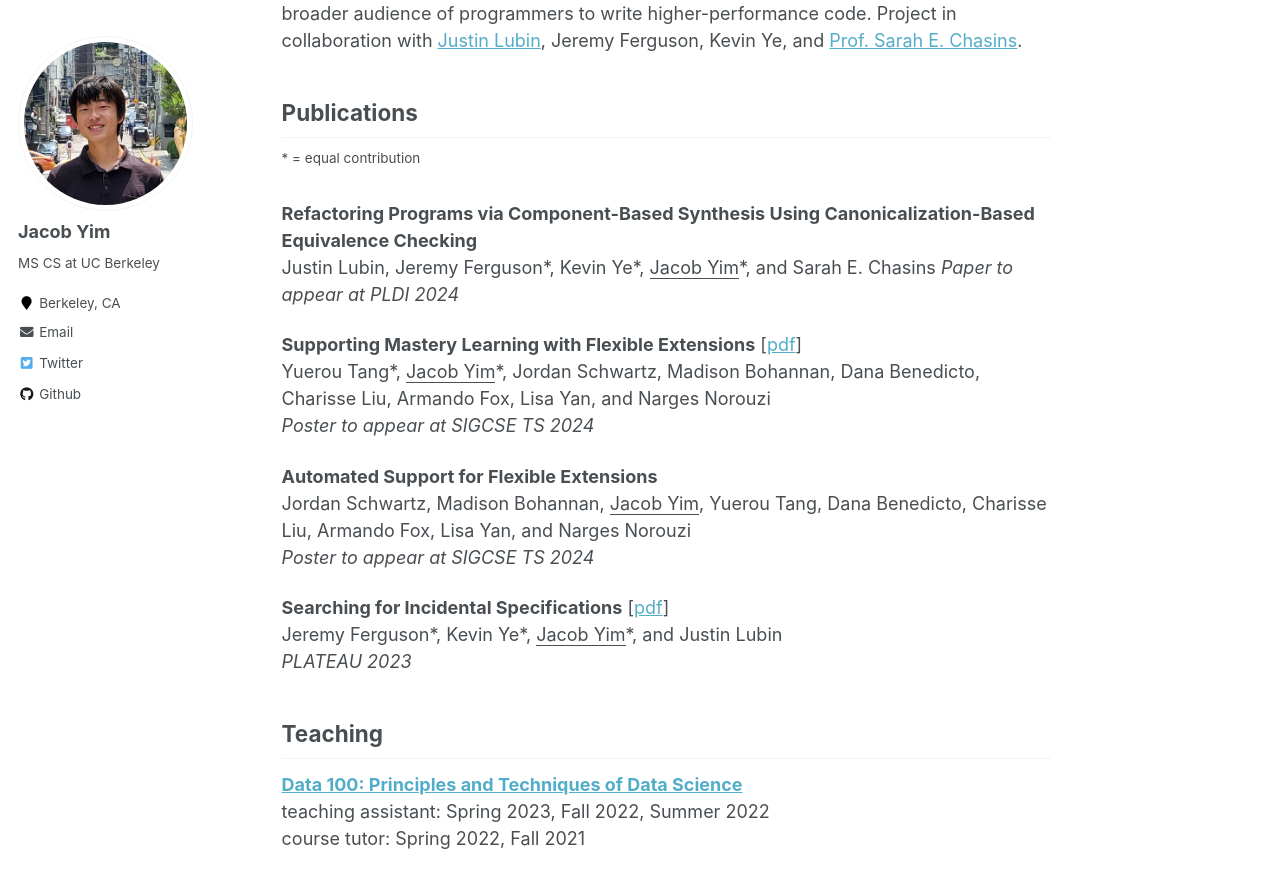
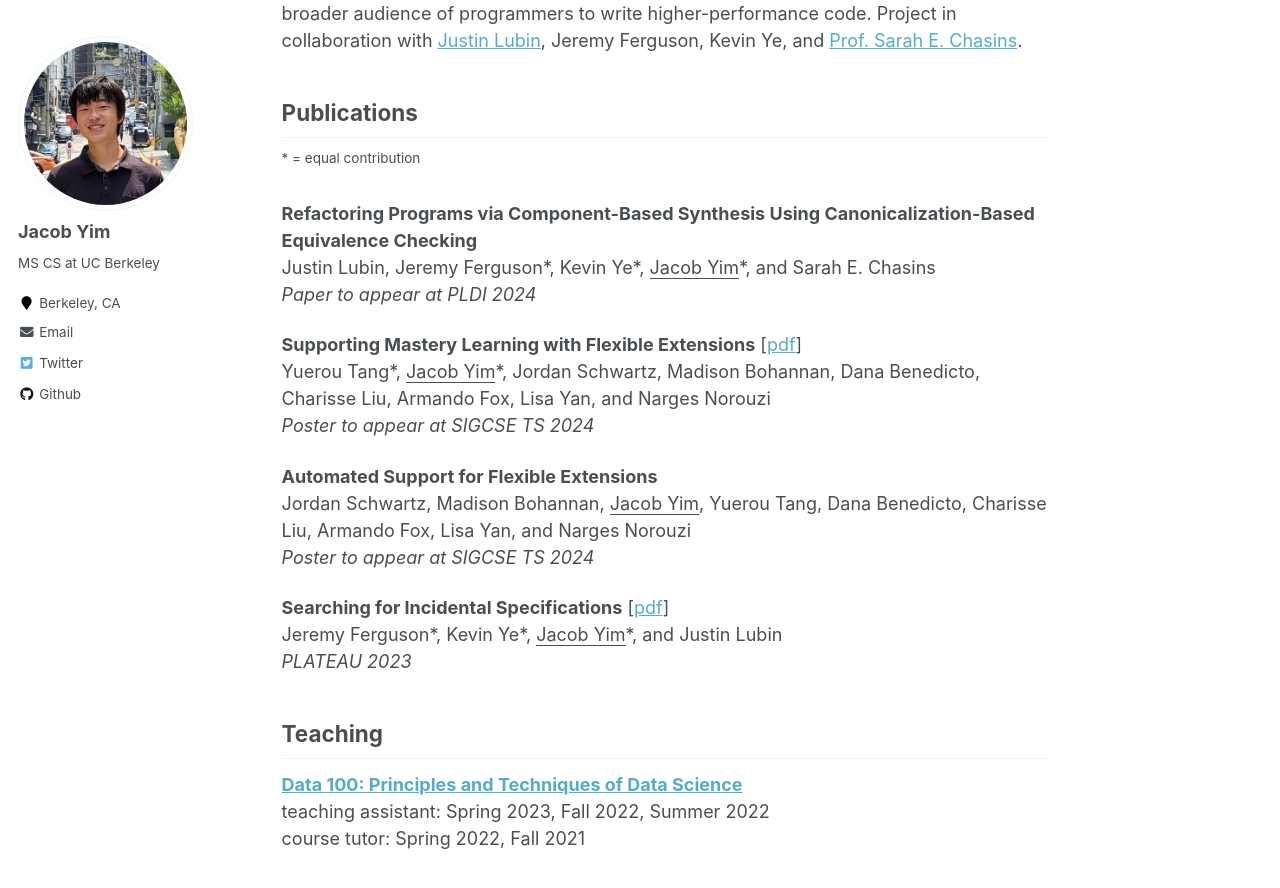
Before and after one commit to jcbym/jcbym.github.io, a Jekyll site: the page built from _pages/about.md, in a window 1280 px wide and 900 px high, scrolled down 1223 px. Shown: the top 888 px of the window. Built offline with Jekyll 4.4.1, drawn with Linux system fonts in a browser that asks for light colours.

Commit message:
a line break

```diff
--- a/_pages/about.md
+++ b/_pages/about.md
@@ -34,7 +34,7 @@ A program synthesizer that generates NumPy from Python for loops, intended to al
 <sup>\* = equal contribution</sup>
 
 __Refactoring Programs via Component-Based Synthesis Using Canonicalization-Based Equivalence Checking__ \
-Justin Lubin, Jeremy Ferguson\*, Kevin Ye\*, <ins>Jacob Yim</ins>\*, and Sarah E. Chasins
+Justin Lubin, Jeremy Ferguson\*, Kevin Ye\*, <ins>Jacob Yim</ins>\*, and Sarah E. Chasins \
 *Paper to appear at PLDI 2024*
 
 __Supporting Mastery Learning with Flexible Extensions__ [[pdf](../files/flextensions-policy-poster.pdf)] \
```
